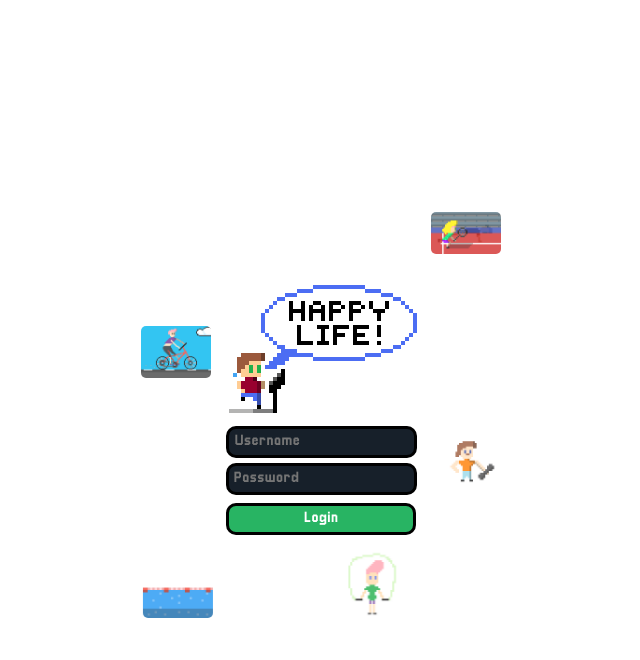
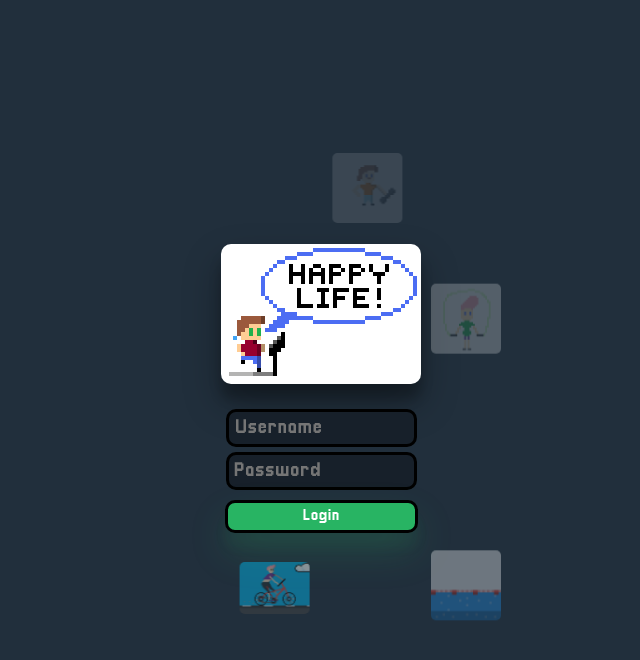
Before and after one commit to MrAliTheGreat/HappyLife, a React (Vite) app in the folder Client/: page / in a window 1280 px wide. Shown: the top 660 px of the page, without its empty margins (319-959 px from the left). Built offline with nearby package versions, Linux system fonts and the light colour scheme.

Commit message:
Finish stylings of login component

```diff
--- a/Client/index.html
+++ b/Client/index.html
@@ -6,7 +6,7 @@
     <meta name="viewport" content="width=device-width, initial-scale=1.0" />
     <title>Happy Life!</title>
   </head>
-  <body>
+  <body style="background-color: #212f3c;">
     <div id="root"></div>
     <script type="module" src="/src/main.jsx"></script>
   </body>
--- a/Client/package.json
+++ b/Client/package.json
@@ -4,7 +4,8 @@
   "version": "0.0.0",
   "type": "module",
   "scripts": {
-    "dev": "vite --host",
+    "dev": "vite",
+    "local": "vite --host",
     "build": "vite build",
     "lint": "eslint . --ext js,jsx --report-unused-disable-directives --max-warnings 0",
     "preview": "vite preview"
--- a/Client/src/components/Login.jsx
+++ b/Client/src/components/Login.jsx
@@ -11,7 +11,7 @@ const login = () => {
     ]
 
     return(
-        <div className="root">
+        <div className="main">
             {
                 animationPaths.map((path) => <img className="rotating" key={path} src={path}/>)
             }
--- a/Client/src/styles/login.css
+++ b/Client/src/styles/login.css
@@ -1,47 +1,51 @@
-.root {
-    height: 100vh;
+.main {
+    height: 95vh;
     display: flex;
     flex-direction: column;
-    flex: 1;
     align-items: center;
     justify-content: center;
 }
 
 .logo {
     width: 200px;
+    border-radius: 10px;
+    margin-bottom: 20px;
+    box-shadow: #0000004D 0px 19px 38px, #00000038 0px 15px 12px;
 }
 
 .rotating {
     position: absolute;
     width: 70px;
-    transform: translate(145px, -175px);
+    transform: translate(-145px, -200px);
     border-radius: 5px;
-    animation: circle 12s linear infinite;
-    opacity: 80%;
+    opacity: 0;
+    animation: circle 12s linear infinite, circleOpacity 12s linear forwards;
 }
 
 input {
     font-family: "Pixellari", sans-serif;
-    font-size: 15px;
+    font-size: 20px;
     color: #FFFFFF;
     width: 175px;
     margin-top: 5px;
     padding: 5px;
     border-radius: 10px;
     border: 3px solid black;
-    background-color: #17202a;
+    background-color: #17202A;
+
 }
 
 button {
     font-family: "Pixellari", sans-serif;
-    font-size: 15px;
+    font-size: 16px;
     color: #FFFFFF;
-    width: 190px;
-    margin-top: 8px;
+    width: 193px;
+    margin-top: 10px;
     padding: 5px;
     border-radius: 10px;
     border: 3px solid black;
-    background-color: #28b463;
+    background-color: #28B463;
+    box-shadow: #28b46330 0px 19px 38px, #28b46310 0px 15px 12px;
 }
 
 button:active {
@@ -50,16 +54,22 @@ button:active {
 
 @keyframes circle {
     25%{
-        transform: translate(145px, 175px);
+        transform: translate(145px, -200px);
     }
     50%{
-        transform: translate(-145px, 175px);
+        transform: translate(145px, 200px);
     }
     75%{
-        transform: translate(-145px, -175px);
+        transform: translate(-145px, 200px);
     }
     100%{
-        transform: translate(145px, -175px);
+        transform: translate(-145px, -200px);
+    }
+}
+
+@keyframes circleOpacity {
+    100%{
+        opacity: 0.7;
     }
 }
 
```
